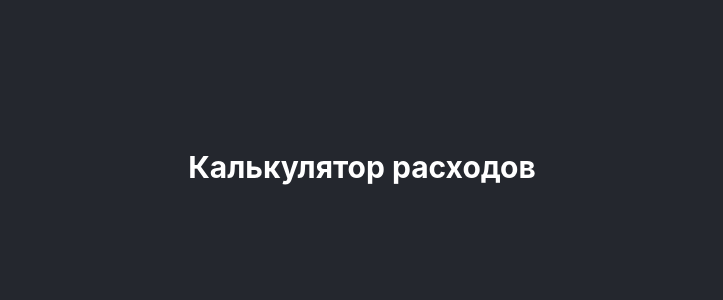
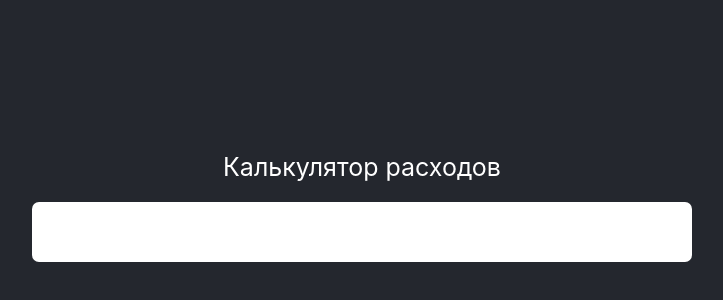
Before and after one commit to brovan-rus/expense-calc, a React (Create React App) app: page / in a window 1280 px wide. Shown: the part 40-340 px from the top of the page, without its empty margins (278-1001 px from the left). Built offline with nearby package versions, Linux system fonts and the light colour scheme.

Commit message:
feat: add Container component

```diff
--- a/src/components/App/App.module.css
+++ b/src/components/App/App.module.css
@@ -1,6 +1,7 @@
 .app {
   display: flex;
   width: 100%;
+  min-width: 460px;
   min-height: 100vh;
   align-items: flex-start;
   justify-content: center;
@@ -9,10 +10,11 @@
 
 .container {
   display: grid;
-  width: clamp(441px, 80%, 600px);
+  width: clamp(440px, 80%, 660px);
   padding-top: 15%;
   grid-template-columns: 100%;
   grid-template-rows: max-content;
+  row-gap: 20px;
 }
 
 .title {
@@ -20,7 +22,8 @@
   margin: 0;
   color: var(--white);
   font-family: 'Inter', 'Arial', sans-serif;
-  font-size: 30px;
+  font-size: 25px;
+  font-weight: normal;
   line-height: 30px;
   text-align: center;
 }
--- a/src/components/App/App.tsx
+++ b/src/components/App/App.tsx
@@ -1,17 +1,17 @@
 import {FC} from 'react';
 import cn from 'classnames/bind';
 
+import {Container} from "../Container";
 import styles from './App.module.css';
 
 const cx = cn.bind(styles);
-const App: FC = () => {
+export const App: FC = () => {
   return (
     <div className={cx('app')}>
       <div className={cx('container')}>
         <h1 className={cx('title')}>Калькулятор расходов</h1>
+        <Container />
       </div>
     </div>
   );
 }
-
-export default App;
--- /dev/null
+++ b/src/components/App/index.ts
@@ -0,0 +1 @@
+export * from './App';
--- /dev/null
+++ b/src/components/Container/Container.module.css
@@ -0,0 +1,5 @@
+.container {
+  padding: 30px 20px;
+  background-color: var(--white);
+  border-radius: 7px;
+}
--- /dev/null
+++ b/src/components/Container/Container.tsx
@@ -0,0 +1,13 @@
+import {FC} from 'react';
+import cn from 'classnames/bind';
+
+import styles from './Container.module.css';
+
+const cx = cn.bind(styles);
+export const Container: FC = ({children}) => {
+  return (
+    <div className={cx('container')}>
+      {children}
+    </div>
+  );
+}
--- /dev/null
+++ b/src/components/Container/index.ts
@@ -0,0 +1 @@
+export * from './Container';
--- a/src/index.tsx
+++ b/src/index.tsx
@@ -1,6 +1,6 @@
 import React from 'react';
 import ReactDOM from 'react-dom';
-import App from './components/App/App';
+import {App} from './components/App/App';
 import reportWebVitals from './reportWebVitals';
 import './vendor/normalize.css';
 import './shared/styles/palette.css';
```
